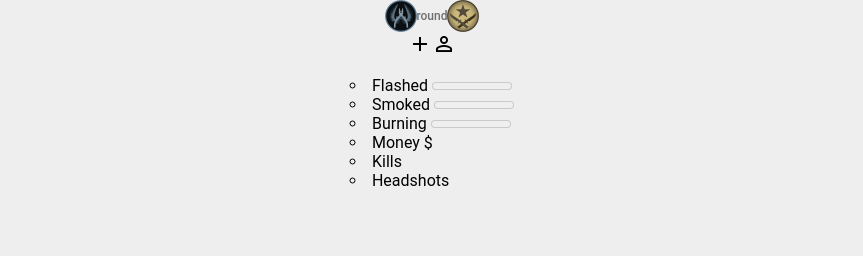
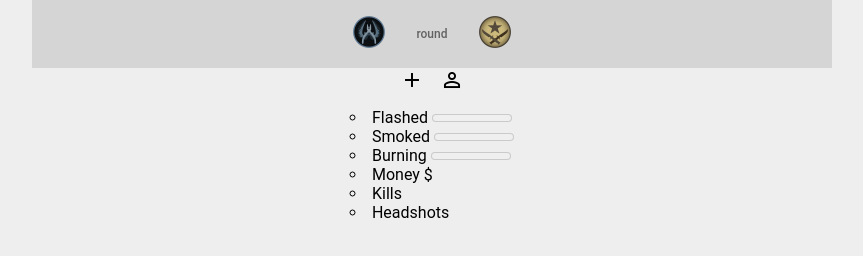
Before and after one commit to DavidHaruch/csgoGamestate, a website: page static/index.html in a window 1280 px wide. Shown: the whole page, without its empty margins (208-1071 px from the left). Drawn offline with Linux system fonts and the light colour scheme; no server answers.

Commit message:
added more CSS to the rounds/map display

```diff
--- a/static/client.js
+++ b/static/client.js
@@ -35,8 +35,6 @@ var vm = new Vue({
 			// console.log(response);
 		});
 		socket.on("flashKill",function (response) {
-			console.log(response);
-
 			// this should be put into a function for notifications
 
 			var timeout_active = false;
--- a/static/index.html
+++ b/static/index.html
@@ -16,11 +16,17 @@
 
 	<main id="main">
 		<section id="map">
-			<div class="name">{{ map.name }}</div>
+			<!-- <div class="name">{{ map.name }}</div> -->
 			<div class="rounds">
-				<div class="round">{{ map.round }}</div>
-				<div class="score score-t">{{ map.team_t_score }}</div>
-				<div class="score score-ct">{{ map.team_ct_score }}</div>
+				<div class="round">
+					<span class="round__text">{{ map.round }}</span>
+				</div>
+				<div class="score score-t">
+					<span class="score__text">{{ map.team_t_score }}</span>
+				</div>
+				<div class="score score-ct">
+					<span class="score__text">{{ map.team_ct_score }}</span>
+				</div>
 			</div>
 		</section>
 		<section id="bombTimer" v-if="bombTimer">
@@ -108,7 +114,7 @@
 		</section>
 		<section id="state">
 			<ul class="health-armor">
-				<li class="health">
+				<li class="health" :class="{'red': player.health <= 20}">
 					<span class="health__text">
 						<i class="material-icons">add</i>
 					</span>
--- a/styles/main.sass
+++ b/styles/main.sass
@@ -1,10 +1,17 @@
 $p: #3F51B5
 $a: #18FFFF
+
+$bg_color: #eee
+
+$color_ct: #ADC3D9
+$color_t: #C5A561
 
 @import 'vanilla.scss'
 
 #map
 	display: flex
+	background-color: darken($bg_color,10%)
+	padding: 1rem 0
 
 .rounds
 	display: flex
@@ -18,6 +25,7 @@ $a: #18FFFF
 	flex-direction: column
 	align-items: center
 	font-weight: 700
+	margin: 0 2rem
 	&::before
 		content: "round"
 		font-size: 12px
@@ -25,31 +33,59 @@ $a: #18FFFF
 		color: rgba(0,0,0,0.54)
 		font-weight: 500
 
+.round__text,.score__text
+	width: 100%
+	text-align: center
+
 .score
 	display: inline-flex
 	flex-direction: column
 	align-items: center
+	font-weight: bold
 	&::before
 		content: ''
 		height: 32px
 		width: 32px
 		display: block
 		background-size: contain
+		background-repeat: no-repeat
+		background-color: darken($bg_color,10%)
+		padding-bottom: 0.25rem
+
+.score__text
+	line-height: 1
 
 .score-ct
 	order: 0
-	color: blue
+	color: darken($color_ct,20%)
 	&::before
 		background-image: url("/img/ct.png")
 .score-t
 	order: 2
-	color: orange
+	color: darken($color_t,20%)
 	&::before
 		background-image: url("/img/t.png")
+
+//////////////////////////////////////////////////////
 
 .health-armor
 	list-style-type: none
 	display: flex
+
+.health__text,.armor__text
+	display: flex
+
+.health__number,.armor__number
+	line-height: 1
+
+.health,.armor
+	display: inline-flex
+	align-items: center
+
+.health
+	margin-right: 1rem
+
+//////////////////////////////////////////////////////
 
 .weapon
 	padding: 1rem
```
Also changed, not shown: parse.js, static/styles.css, 1 other file.
